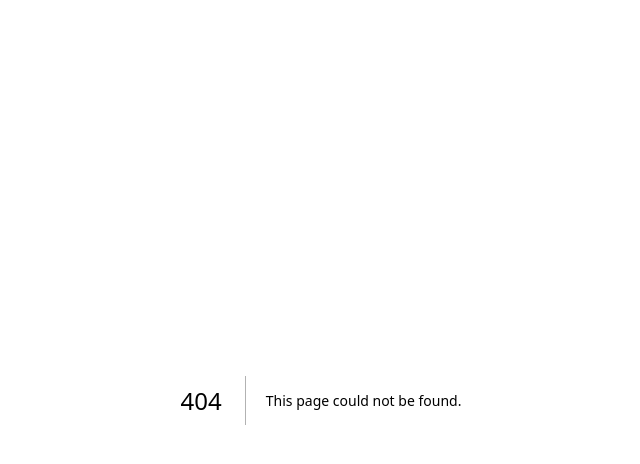
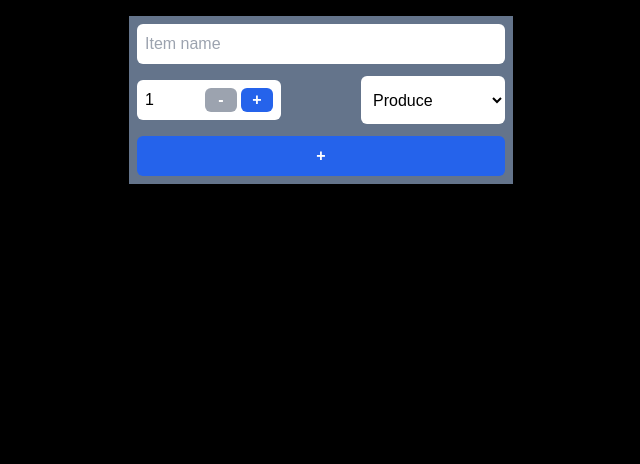
Before and after one commit to giathongnguyen/cprg306-assignments, a Next.js app: page /week-5 in a window 1280 px wide. Before the commit this address had no page. Shown: the top 464 px of the page, without its empty margins (319-959 px from the left). Built offline with nearby package versions, Linux system fonts and the light colour scheme.

Commit message:
week 5 assignment, update page layout

```diff
--- a/app/layout.js
+++ b/app/layout.js
@@ -21,7 +21,7 @@ export default function RootLayout({ children }) {
   return (
     <html lang="en">
       <body
-        className={`${geistSans.variable} ${geistMono.variable} antialiased`}
+        className={`${geistSans.variable} ${geistMono.variable} antialiased bg-black text-white`}
       >
         {children}
       </body>
--- a/app/page.js
+++ b/app/page.js
@@ -8,6 +8,7 @@ export default function Page() {
         <li className='hover:text-green-400 hover:underline'><Link href="/week-2">Week 2 Assignment</Link></li>
         <li className='hover:text-green-400 hover:underline'><Link href="/week-3">Week 3 Assignment</Link></li>
         <li className='hover:text-green-400 hover:underline'><Link href="/week-4">Week 4 Assignment</Link></li>
+        <li className='hover:text-green-400 hover:underline'><Link href="/week-5">Week 5 Assignment</Link></li>
       </ul>
     </div>
   );
--- /dev/null
+++ b/app/week-5/new-item.js
@@ -0,0 +1,96 @@
+"use client";
+"use name";
+"use category";
+import { useState } from "react";
+
+export default function NewItem() {
+  const [name, setName] = useState("");
+  const [category, setCategory] = useState("produce");
+  const [quantity, setQuantity] = useState(1);
+
+  function increment(quantity, setQuantity) {
+    if (quantity < 20) {
+      setQuantity(quantity + 1);
+    }
+  }
+
+  function decrement(quantity, setQuantity) {
+    if (quantity > 1) {
+      setQuantity(quantity - 1);
+    }
+  }
+
+  function handleSubmit(event) {
+    event.preventDefault();
+    let item = { name, category, quantity };
+    console.log(item);
+    alert(`Added item: ${name}, Quantity: ${quantity}, Category: ${category}`);
+    setName("");
+    setCategory("produce");
+    setQuantity(1);
+  }
+
+return (
+    <form className="bg-slate-500 p-2 m-4" onSubmit={handleSubmit}>
+        <div>
+            <input
+                className="bg-white text-black p-2 rounded-md w-full mb-4"
+                type="text"
+                placeholder="Item name"
+                value={name}
+                onChange={(event) => setName(event.target.value)}
+                required
+            />
+        </div>
+        <div className="flex items-center h-10 mb-4 w-full">
+            <div className="flex justify-between items-center mr-20 p-2 h-10 w-36 bg-white rounded-md">
+                <p className="text-black mr-2">{quantity}</p>
+                <div>
+                    <button
+                            className="mr-1 w-8 bg-blue-600 rounded-md hover:bg-blue-300 font-bold disabled:bg-gray-400 active:bg-yellow-300"
+                            type="button"
+                            onClick={() => decrement(quantity, setQuantity)}
+                            disabled={quantity <= 1}
+                    >
+                            -
+                    </button>
+                    <button
+                            className="w-8 bg-blue-600 rounded-md hover:bg-blue-300 font-bold disabled:bg-gray-400 active:bg-yellow-300"
+                            type="button"
+                            onClick={() => increment(quantity, setQuantity)}
+                            disabled={quantity >= 20}
+                    >
+                            +
+                    </button>
+                </div>
+            </div>
+            <div>
+                <select
+                    className="bg-white text-black p-2 rounded-md h-12 w-36"
+                    value={category}
+                    onChange={(event) => setCategory(event.target.value)}
+                    name="Category"
+                >
+                    <option value="" disabled>Category</option>
+                    <option value="produce">Produce</option>
+                    <option value="dairy">Dairy</option>
+                    <option value="bakery">Bakery</option>
+                    <option value="meat">Meat</option>
+                    <option value="frozen">Frozen</option>
+                    <option value="canned">Canned</option>
+                    <option value="dry">Dry</option>
+                    <option value="beverages">Beverages</option>
+                    <option value="snacks">Snacks</option>
+                    <option value="household">Household</option>
+                    <option value="other">Other</option>
+                </select>
+            </div>
+        </div>
+        <div className="flex justify-center">
+            <button className="font-bold w-full h-10 bg-blue-600 rounded-md" type="submit">
+                +
+            </button>
+        </div>
+    </form>
+);
+}
--- /dev/null
+++ b/app/week-5/page.js
@@ -0,0 +1,9 @@
+import NewItem from "./new-item";
+
+export default function Page() {
+    return (
+        <div className="flex justify-center items-center">
+            <NewItem />
+        </div>
+    );
+}
```
